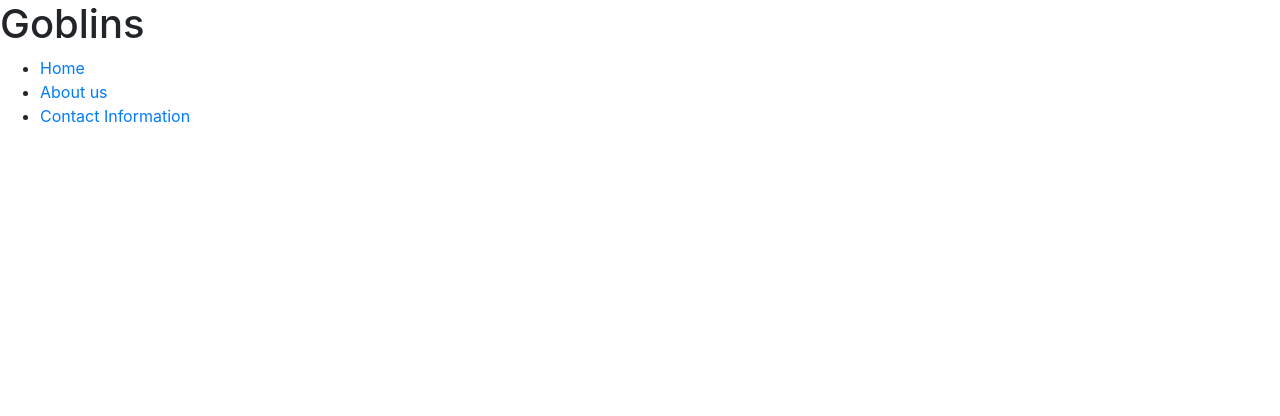
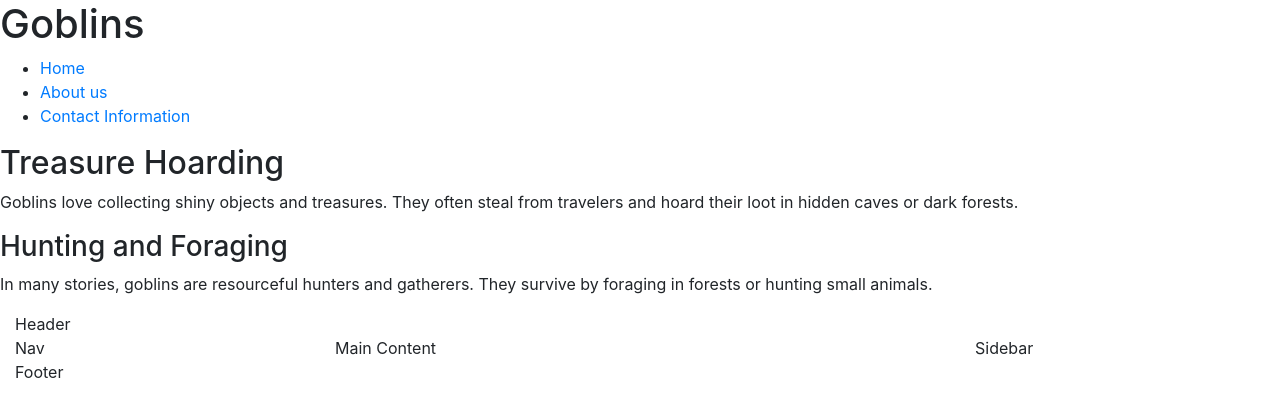
Before and after one commit to Jovonijohnson/COMP001B.LectureActivity5, a plain HTML site: page index.html in a window 1280 px wide. Drawn offline with nearby package versions, Linux system fonts and the light colour scheme.

Commit message:
added  h1, h2, h3 container-fluid  and side bar

```diff
--- a/index.html
+++ b/index.html
@@ -15,7 +15,37 @@
     <main>
         <nav>
             <ul>
-                <li><a href="">Home</a></li>
-                <li><a href="">About us</a></li>
-                <li><a href="">Contact Information</a></li>
+                <li>
+                    <a href="">Home</a>
+                </li>
+                <li>
+                    <a href="">About us</a>
+                </li>
+                <li>
+                    <a href="">Contact Information</a>
+                </li>
             </ul>
+        </nav>
+        <section>
+            <!-- Added titles and paragraphs -->
+            <h2>Treasure Hoarding</h2>
+            <p>Goblins love collecting shiny objects and treasures. They often steal from travelers and hoard their loot in hidden caves or dark forests.</p>
+        </section>
+        <article>
+            <h3>Hunting and Foraging</h3>
+            <p>In many stories, goblins are resourceful hunters and gatherers. They survive by foraging in forests or hunting small animals.</p>
+        </article>
+        <!--added container-fluid side bar ect-->
+        <div class="container-fluid">
+            <div class="row">
+                <div class="col-12">Header</div>
+            </div>
+            <div class="row">
+                <div class="col-3">Nav</div>
+                <div class="col-6">Main Content</div>
+                <div class="col-3">Sidebar</div>
+            </div>
+            <div class="row">
+                <div class="col-12">Footer</div>
+            </div>
+        </div>
```
